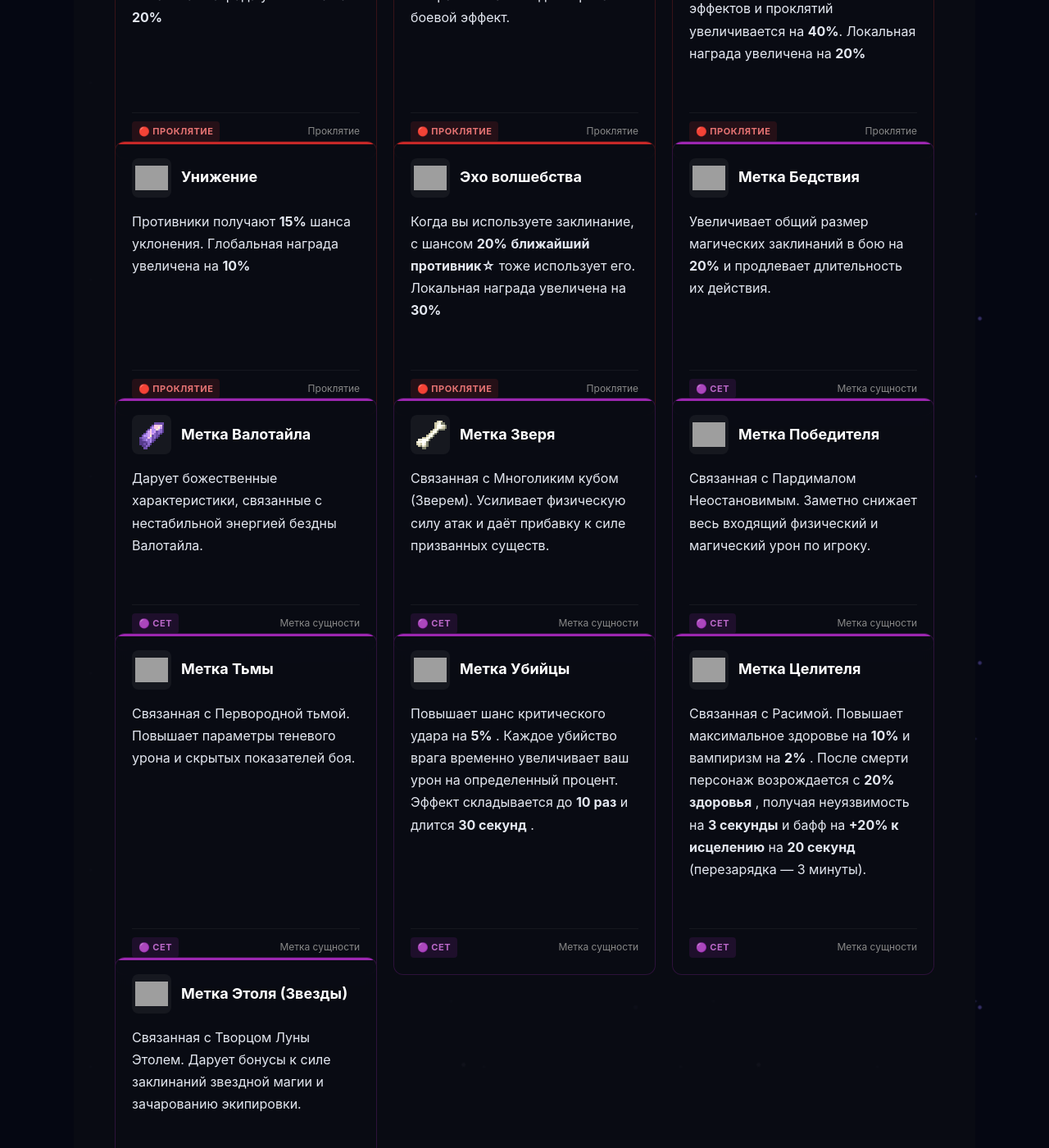
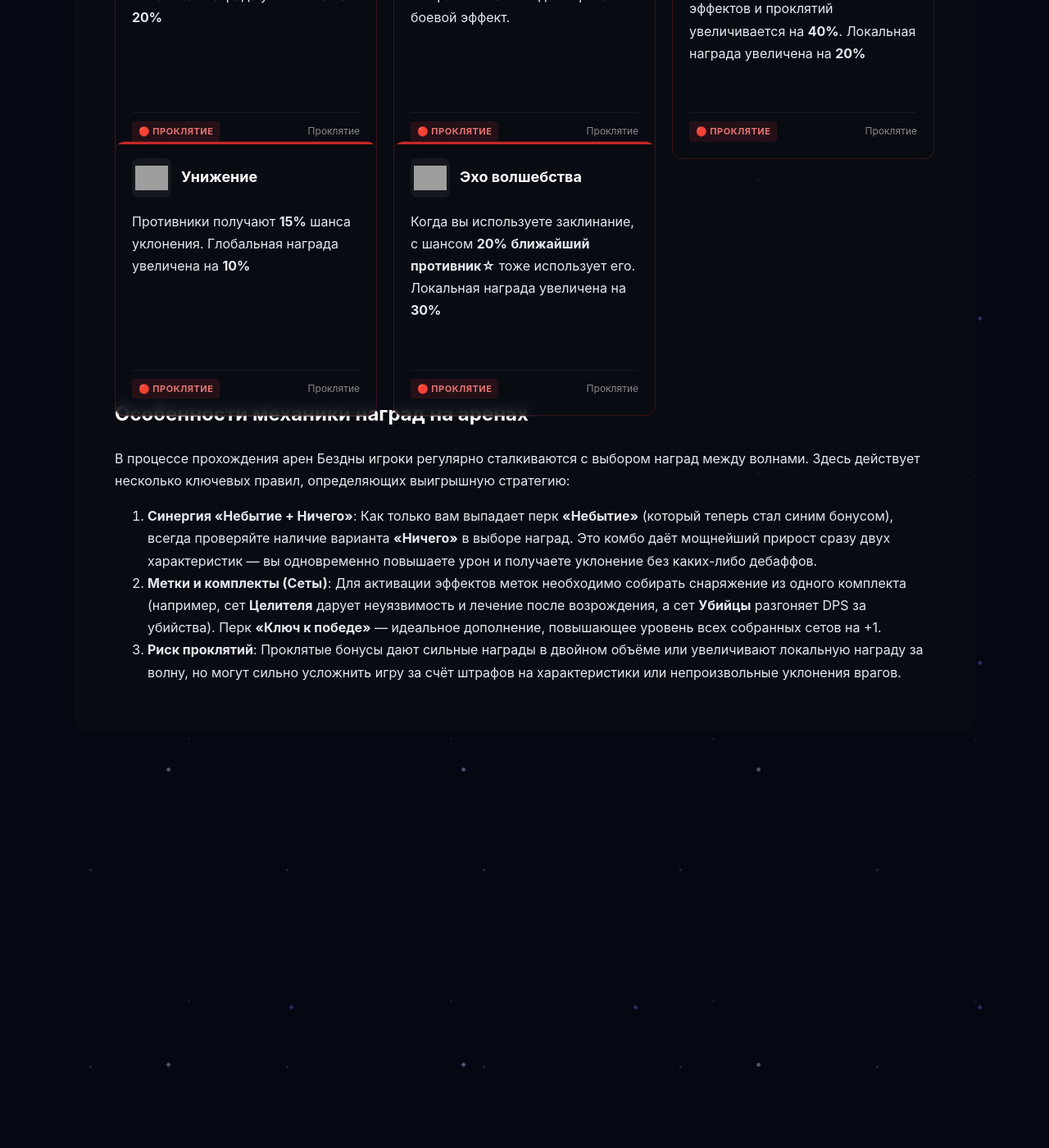
Before and after one commit to tveiv/tveiv.github.io, a Jekyll site: the page built from bonuses.md, in a window 1280 px wide and 1400 px high, scrolled down 11041 px. Shown: the whole window at 82% size. Built offline with Jekyll 4.4.1, drawn with Linux system fonts in a browser that asks for light colours; after the commit the page ends 11971 px from its top, so only the background shows below that; grey boxes are pictures that could not be loaded.

Commit message:
удаление меток

```diff
--- a/_data/voidgame_bonuses.json
+++ b/_data/voidgame_bonuses.json
@@ -908,76 +908,4 @@
     "description": "Когда вы используете заклинание, с шансом <b>20%</b> <b>ближайший противник☆</b> тоже использует его. Локальная награда увеличена на <b>30%</b>",
     "icon": "philosophers_stone.png"
   },
-  {
-    "id": "mark_calamity",
-    "name": "Метка Бедствия",
-    "rarity": "set",
-    "rarity_ru": "🟣 Сет",
-    "type": "Метка сущности",
-    "description": "Увеличивает общий размер магических заклинаний в бою на <b>20%</b> и продлевает длительность их действия.",
-    "icon": "wither_skeleton_skull.png"
-  },
-  {
-    "id": "mark_valotile",
-    "name": "Метка Валотайла",
-    "rarity": "set",
-    "rarity_ru": "🟣 Сет",
-    "type": "Метка сущности",
-    "description": "Дарует божественные характеристики, связанные с нестабильной энергией бездны Валотайла.",
-    "icon": "amethyst_shard.png"
-  },
-  {
-    "id": "mark_beast",
-    "name": "Метка Зверя",
-    "rarity": "set",
-    "rarity_ru": "🟣 Сет",
-    "type": "Метка сущности",
-    "description": "Связанная с Многоликим кубом (Зверем). Усиливает физическую силу атак и даёт прибавку к силе призванных существ.",
-    "icon": "bone.png"
-  },
-  {
-    "id": "mark_winner",
-    "name": "Метка Победителя",
-    "rarity": "set",
-    "rarity_ru": "🟣 Сет",
-    "type": "Метка сущности",
-    "description": "Связанная с Пардималом Неостановимым. Заметно снижает весь входящий физический и магический урон по игроку.",
-    "icon": "iron_chestplate.png"
-  },
-  {
-    "id": "mark_darkness",
-    "name": "Метка Тьмы",
-    "rarity": "set",
-    "rarity_ru": "🟣 Сет",
-    "type": "Метка сущности",
-    "description": "Связанная с Первородной тьмой. Повышает параметры теневого урона и скрытых показателей боя.",
-    "icon": "black_skull.png"
-  },
-  {
-    "id": "mark_killer",
-    "name": "Метка Убийцы",
-    "rarity": "set",
-    "rarity_ru": "🟣 Сет",
-    "type": "Метка сущности",
-    "description": "Повышает шанс критического удара на <b>5%</b> . Каждое убийство врага временно увеличивает ваш урон на определенный процент. Эффект складывается до <b>10 раз</b> и длится <b>30 секунд</b> .",
-    "icon": "iron_sword.png"
-  },
-  {
-    "id": "mark_healer",
-    "name": "Метка Целителя",
-    "rarity": "set",
-    "rarity_ru": "🟣 Сет",
-    "type": "Метка сущности",
-    "description": "Связанная с Расимой. Повышает максимальное здоровье на <b>10%</b> и вампиризм на <b>2%</b> . После смерти персонаж возрождается с <b>20% здоровья</b> , получая неуязвимость на <b>3 секунды</b> и бафф на <b>+<b>20%</b> к исцелению</b> на <b>20 секунд</b> (перезарядка — 3 минуты).",
-    "icon": "apple.png"
-  },
-  {
-    "id": "mark_etol",
-    "name": "Метка Этоля (Звезды)",
-    "rarity": "set",
-    "rarity_ru": "🟣 Сет",
-    "type": "Метка сущности",
-    "description": "Связанная с Творцом Луны Этолем. Дарует бонусы к силе заклинаний звездной магии и зачарованию экипировки.",
-    "icon": "constellation_card.png"
-  }
 ]
```
